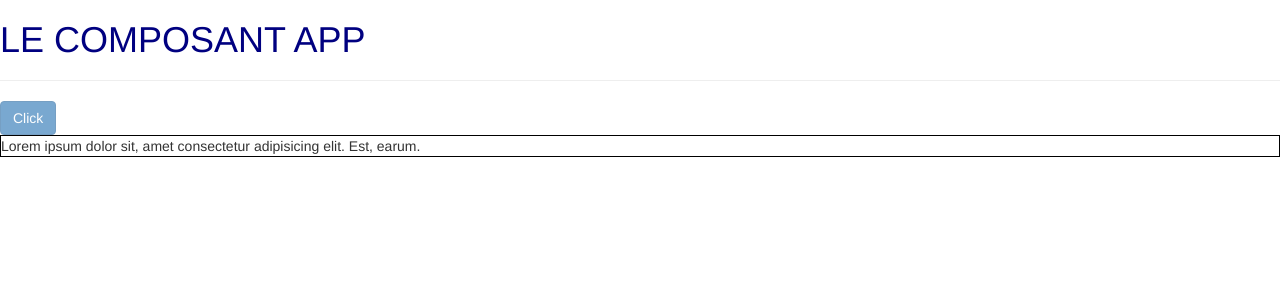
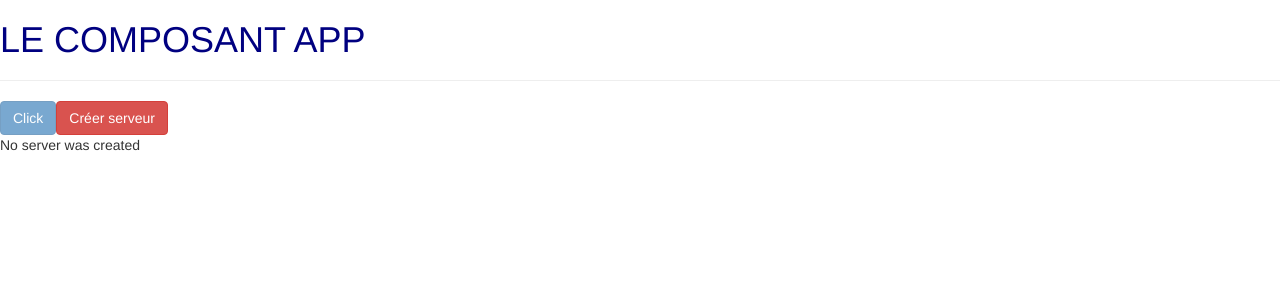
Before and after one commit to AlexandreDestoky/angular-learning, an Angular app: page / in a window 1280 px wide. Shown: the top 300 px of the page. Built offline with nearby package versions, Linux system fonts and the light colour scheme.

Commit message:
Evenement au click

```diff
--- a/src/app/servers/servers.component.css
+++ b/src/app/servers/servers.component.css
@@ -1,3 +1,3 @@
 .bordureNoire {
-  border:1px solid black;
+  border:2px solid black;
 }
--- a/src/app/servers/servers.component.html
+++ b/src/app/servers/servers.component.html
@@ -1,6 +1,6 @@
 <button class="btn btn-primary" [disabled]="allowNewServer">Click</button>
 
-<p [classList]="bordure">Lorem ipsum dolor sit, amet consectetur adipisicing elit. Est, earum.</p>
-
+<button class="btn btn-danger" (click)="onCreateServer()">Créer serveur</button>
+<p>{{serverCreationStatus}}</p>
 
 <!-- <app-server></app-server> -->
--- a/src/app/servers/servers.component.ts
+++ b/src/app/servers/servers.component.ts
@@ -8,6 +8,7 @@ import { Component, OnInit } from '@angular/core';
 export class ServersComponent implements OnInit {
   allowNewServer = false;
   bordure ="bordureNoire";
+  serverCreationStatus = "No server was created"
   constructor() {
     setTimeout(() => {
       this.allowNewServer = true;
@@ -15,4 +16,7 @@ export class ServersComponent implements OnInit {
   }
 
   ngOnInit(): void {}
+  onCreateServer() {
+    this.serverCreationStatus = "Server was created !"
+  }
 }
```
